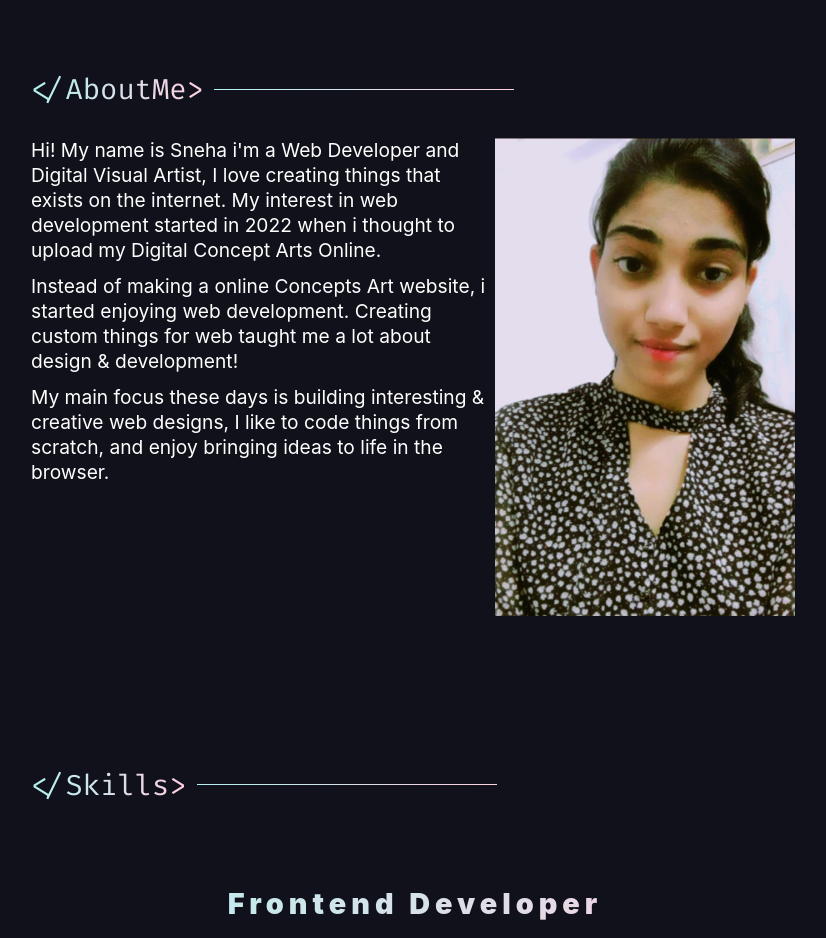
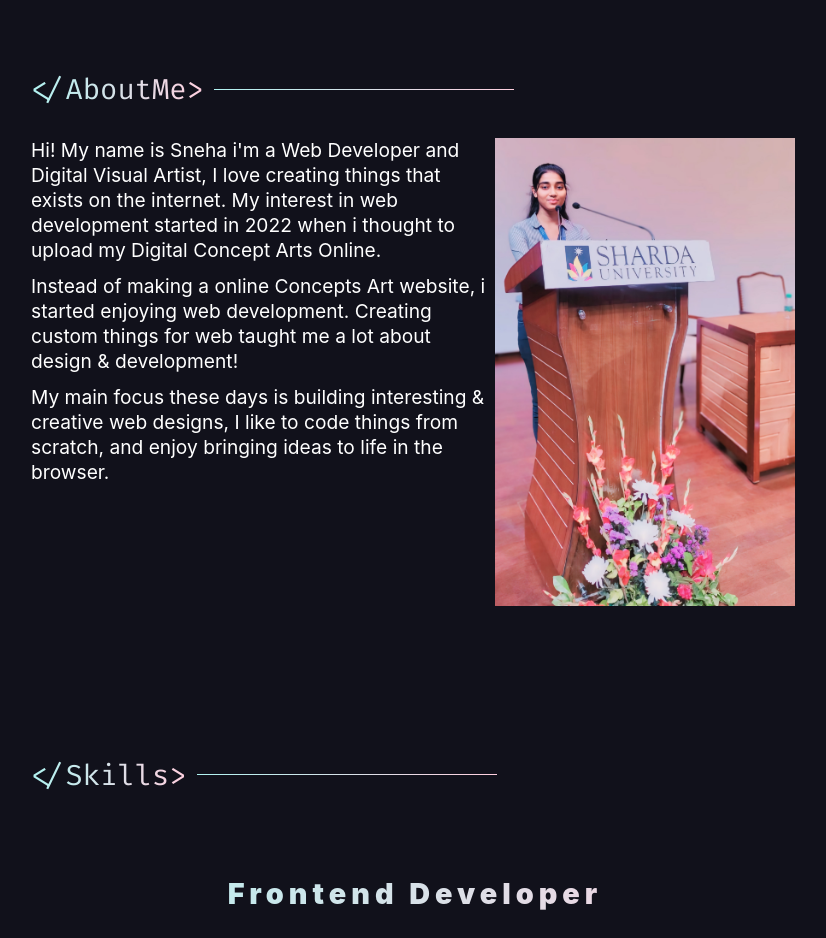
Before and after one commit to snehexcel/PortfolioWebsite, a plain HTML site: page index.html in a window 1280 px wide. Shown: the part 840-1778 px from the top of the page, without its empty margins (225-1051 px from the left). Drawn offline with nearby package versions, Linux system fonts and the light colour scheme; a web font is replaced by a local one.

Commit message:
Update index.html

```diff
--- a/index.html
+++ b/index.html
@@ -175,7 +175,7 @@
 
                     </div>
 
-                    <div class="dp" data-aos="fade-up"><img src="SnehaPortfolioDp.jpg" alt="Sneha Kumari" tabindex="0" aria-label="image of sneha"></div>
+                    <div class="dp" data-aos="fade-up"><img src="ProfileSneha.jpg" alt="Sneha Kumari" tabindex="0" aria-label="image of sneha"></div>
                 </div>
             </div>
         </section>
```
